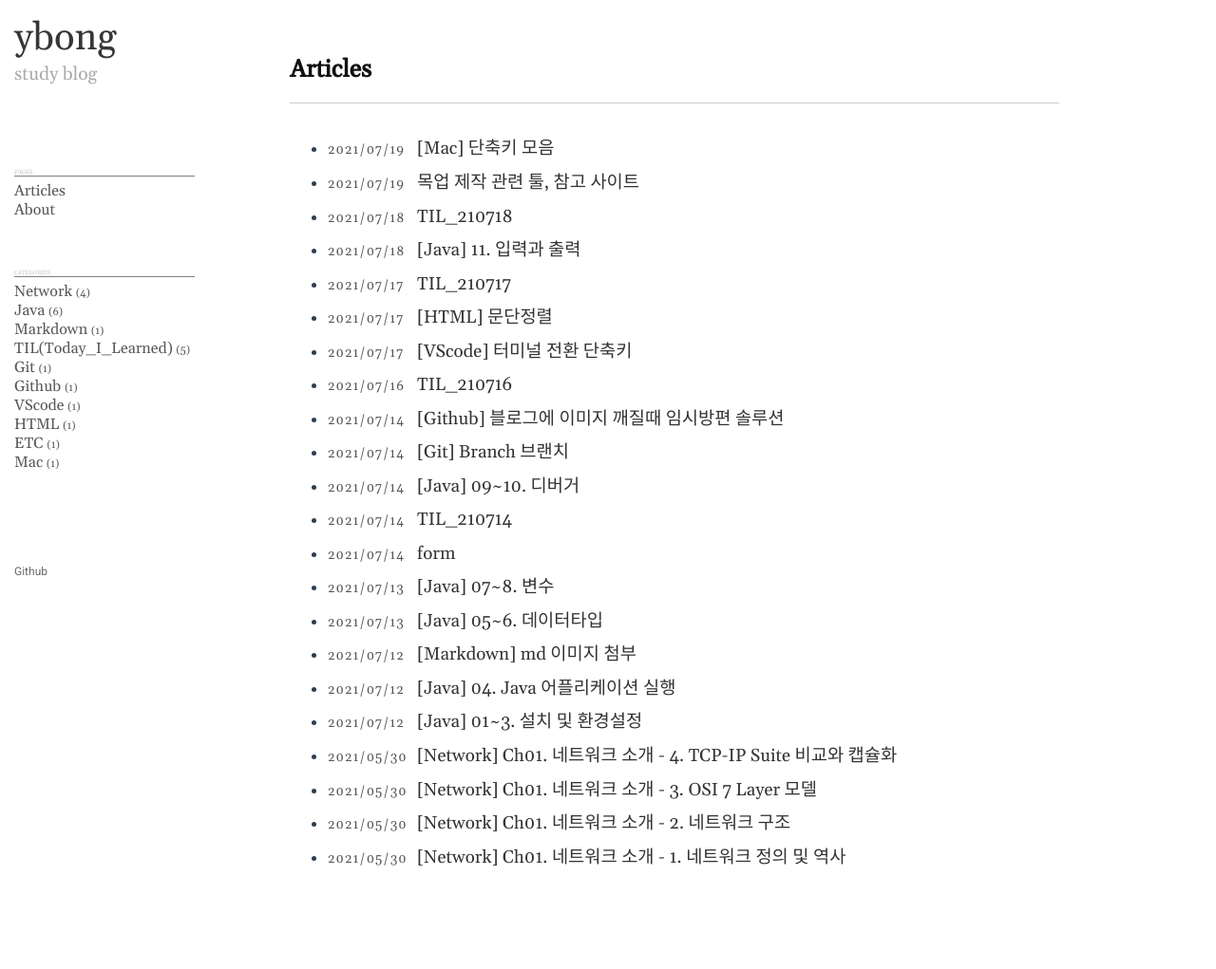
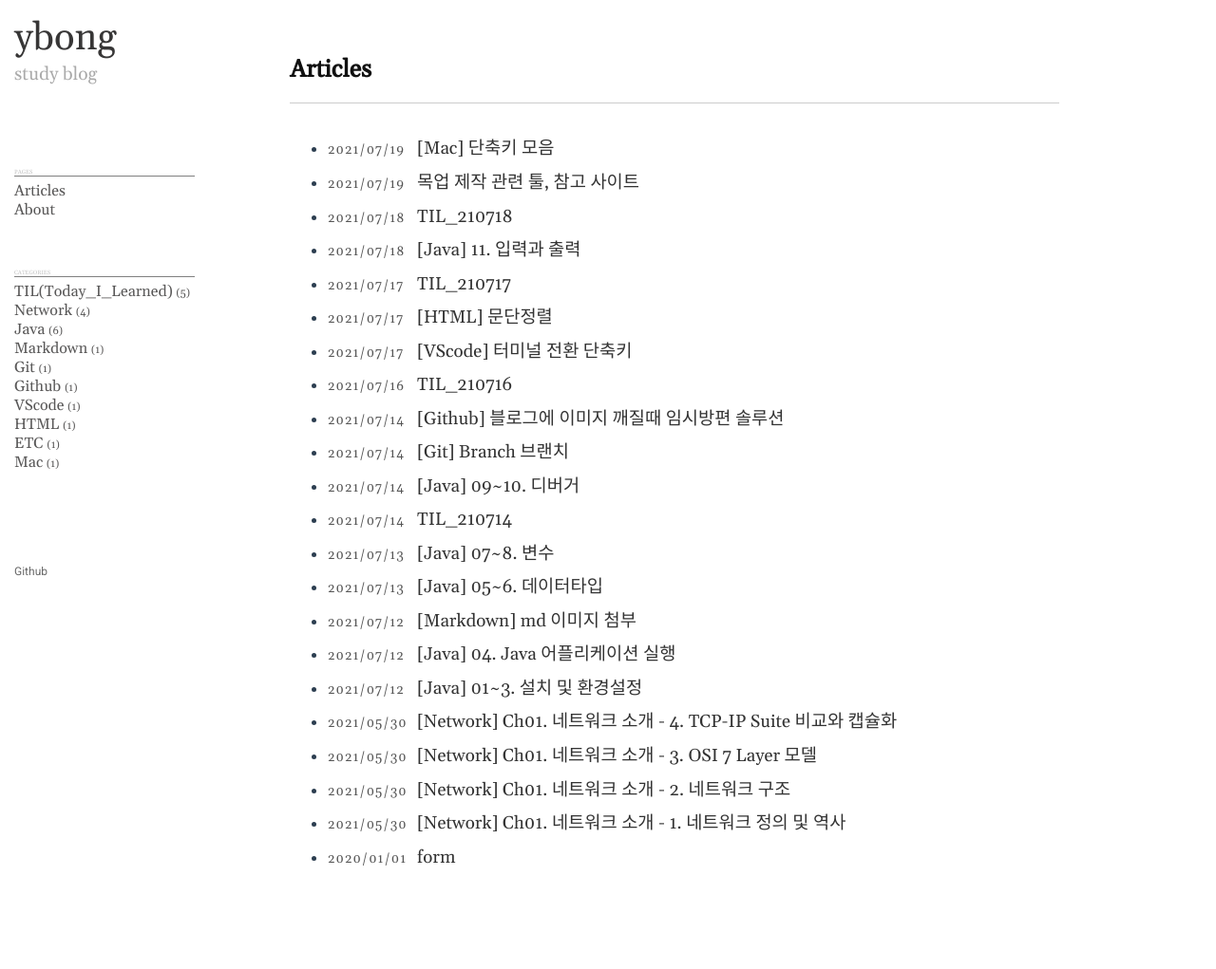
Before and after one commit to yeawonbong/yeawonbong.github.io, a Jekyll site: the page built from index.md, in a window 1280 px wide. Shown: the whole page at 95% size. Built offline with Jekyll 4.4.1, drawn with Linux system fonts in a browser that asks for light colours.

Commit message:
last_test

```diff
--- a/_posts/2020-07-30-TILform.md
+++ b/_posts/2020-07-30-TILform.md
@@ -1,6 +1,6 @@
 ---
 layout: post
 title: "form"
-date: 2021-07-14 18:13:00 +0900
+date: 2020-01-01 18:13:00 +0900
 category: TIL(Today_I_Learned)
 ---
```
